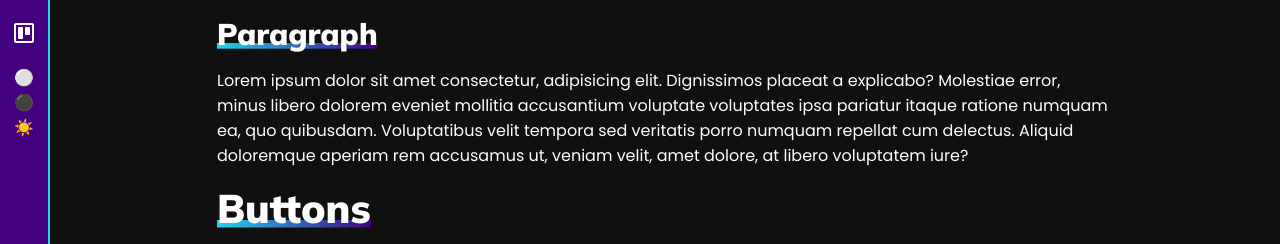
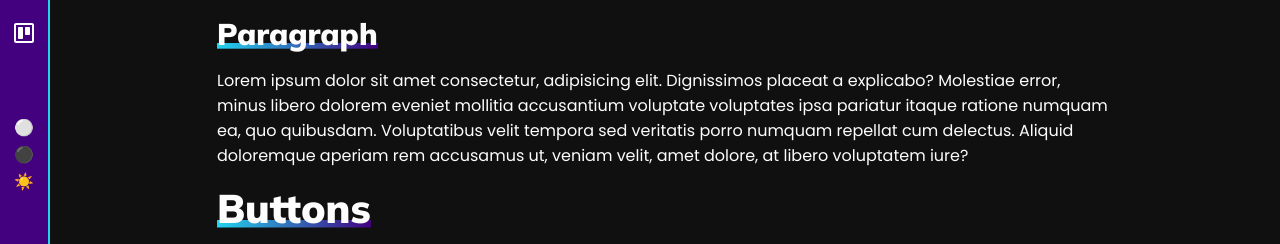
Before and after one commit to irenealcaine/sidebar-template, a React (Create React App) app: page / in a window 1280 px wide. Shown: the part 213-457 px from the top of the page. Built offline with nearby package versions, Linux system fonts and the light colour scheme.

Commit message:
Update Header.scss

```diff
--- a/src/Components/Header/Header.scss
+++ b/src/Components/Header/Header.scss
@@ -120,10 +120,13 @@
   }
 
   .color-options {
+    margin-top: 50px;
     display: flex;
+    gap: 10px;
 
     &.closed {
       flex-direction: column;
+      gap: 2px;
     }
 
     .color-option {
```
